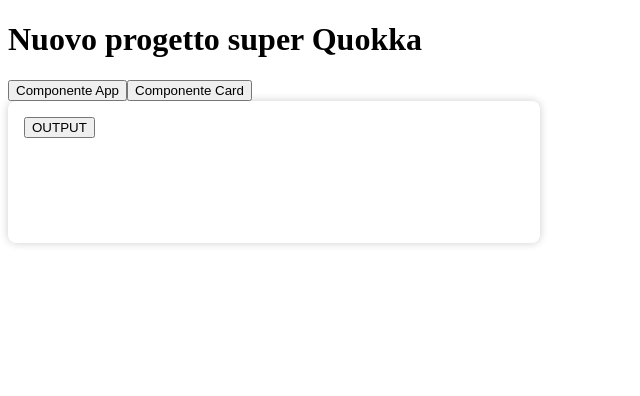
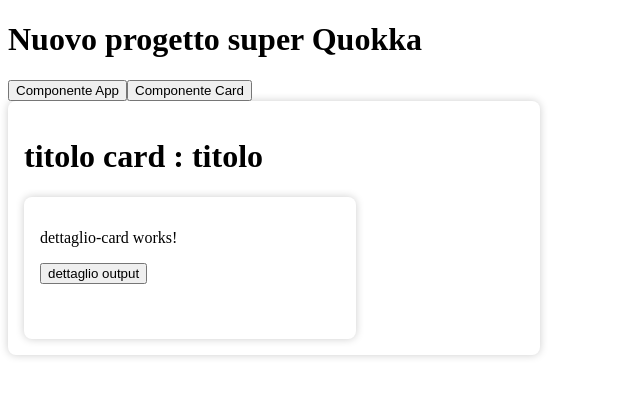
Before and after one commit to Bongiu/QuokkaProg, an Angular app: page /card in a window 1280 px wide. Shown: the top 396 px of the page, without its empty margins (0-640 px from the left). Built offline with nearby package versions, Linux system fonts and the light colour scheme.

Commit message:
output e routing tra componenti

```diff
--- a/src/app/app.component.ts
+++ b/src/app/app.component.ts
@@ -1,7 +1,6 @@
 import { Component, computed, inject, signal } from '@angular/core';
 import { RouterLink, RouterLinkActive, RouterOutlet } from '@angular/router';
 import { CardComponent } from "../library/card/card.component";
-import e from 'express';
 import { InvioDatiOutputCardService } from './core/services/invio-dati-output-card.service';
 
 @Component({
@@ -12,14 +11,13 @@
   styleUrl: './app.component.scss'
 })
 export class AppComponent {
-  title = 'ProgettoQuokka';
 
-  titoloPadreInput = signal<string>('Questo è il titolo passato in input nella card');
+  titoloFiglioInput = signal<string>('Questo è il titolo passato in input nella card');
   invioOutput = inject(InvioDatiOutputCardService); // import del servizio
   // data : any;
 
   provaInput = computed(()=>{
-    const titoloPadreInput = this.titoloPadreInput();
+    const titoloPadreInput = this.titoloFiglioInput();
     return titoloPadreInput;
   })
 
@@ -31,11 +29,4 @@
     this.getDatiOutput;
   }
 
-  // riceviDati(datiRicevuti:any){
-  //   this.invioOutput.$datoOutput.subscribe(res =>{
-  //     this.data = res;
-  //   })
-  // }
-
-
 }
--- a/src/app/app.routes.ts
+++ b/src/app/app.routes.ts
@@ -4,6 +4,7 @@
 export const routes: Routes = [
   {path: '', component: HomeComponent},
     {path: 'card', loadChildren:()=>import('../library/card/card.route').then(m=>m.ROUTES)},
+    // {path: 'dettaglioCard', loadChildren:()=>import('../library/card/card.route').then(m=>m.ROUTES)},
     {
         path: '**',
         redirectTo: '',
--- a/src/library/card/card.component.html
+++ b/src/library/card/card.component.html
@@ -2,8 +2,10 @@
 
     <!-- <h1>{{titoloCardfiglio()}}</h1> -->
     <ng-content></ng-content>
-    <button type="button" (click)="setDatiOutput()">
-        OUTPUT
-    </button>
+    <h1>titolo card : {{titoloCardPadre()}}</h1>
+    <!-- <button type="button" routerLink="dettaglioCard" routerLinkActive="active">
+        dettaglio
+    </button> -->
 
+    <app-dettaglio-card (outputDettaglio)="riceviDatiDettaglio($event)"></app-dettaglio-card>
 </div>
--- a/src/library/card/card.component.ts
+++ b/src/library/card/card.component.ts
@@ -1,11 +1,12 @@
-import { Component, inject, input, output } from '@angular/core';
+import { Component, computed, inject, input, output } from '@angular/core';
 import { InvioDatiOutputCardService } from '../../app/core/services/invio-dati-output-card.service';
-import { log } from 'console';
+import { DettaglioCardComponent } from './dettaglio-card/dettaglio-card.component';
+import { RouterLink, RouterLinkActive } from '@angular/router';
 
 @Component({
   selector: 'app-card',
   standalone: true,
-  imports: [],
+  imports: [DettaglioCardComponent, RouterLink, RouterLinkActive],
   templateUrl: './card.component.html',
   styleUrl: './card.component.scss'
 })
@@ -13,28 +14,29 @@
 
 
   // INPUT -> permette di passare i dati dal componente padre al componente figlio
-  titoloCardfiglio = input.required<string>();
+  titoloCardPadre = input<string>("titolo");
   riceviOutput = inject(InvioDatiOutputCardService); // import del servizio
 
+  constructor(){
+    this.riceviDatiDettaglio;
+  }
 
   // OUTPUT -> permette di passare i dati dal componente figlio al componente padre
   outputDati = output<string>();
   // creazione dell'evento custom per il passaggio dei dati
 
-  // setDatiOutput(nuovoNome: string){
-  //   this.outputDati.emit(nuovoNome)
-  // }
-
   setDatiOutput(){
    this.outputDati.emit('dati inviati dal componente figlio')
   }
+  invioDatiInput = input.required<string>();
+// - - - - - - - - - - - - - -Ricezione output - - - - - - - - - - - - - - - - - - - - -
 
-  constructor(){
+riceviDatiDettaglio(f:string){
+console.log(f)
+}
+// - - - - - - - - - - - - - - - - - - - - - - - - - - - - - - - - - - -
 
-  }
-  // methodRiceviDatiOutput(){
-  //   const newData = 'dati da behaviorsujct';
-  //   this.riceviOutput.methodShowOutput(newData);
-  // }
+
+
 
 }
--- a/src/library/card/card.route.ts
+++ b/src/library/card/card.route.ts
@@ -1,5 +1,6 @@
 import { Route } from "@angular/router";
 import { CardComponent } from "./card.component";
+import { DettaglioCardComponent } from "./dettaglio-card/dettaglio-card.component";
 
 
 export const ROUTES: Route[] = [
@@ -7,6 +8,10 @@
         path: '',
         component: CardComponent
     },
+    // {
+    //     path: 'dettaglioCard',
+    //     component: DettaglioCardComponent
+    // },
     {
         path: '**',
         redirectTo: '',
--- /dev/null
+++ b/src/library/card/dettaglio-card/dettaglio-card.component.html
@@ -0,0 +1,5 @@
+<div class="card-container" style="width: 300px;">
+<p>dettaglio-card works!</p>
+<!-- <h1>{{datiInput}}</h1> -->
+<button (click)="setDatiDettaglio('invio output dettaglio')">dettaglio output</button>
+</div>
--- /dev/null
+++ b/src/library/card/dettaglio-card/dettaglio-card.component.ts
@@ -0,0 +1,27 @@
+import { Component, output, signal } from '@angular/core';
+
+@Component({
+  selector: 'app-dettaglio-card',
+  standalone: true,
+  imports: [],
+  templateUrl: './dettaglio-card.component.html',
+  styleUrl: './dettaglio-card.component.scss'
+})
+export class DettaglioCardComponent {
+
+// datiInput = signal<string>('titolo passato dal padre');
+
+// - - - - - - - - - - - - - - - OUTPUT- - - - - - - - - - - - - - - - - - - -
+outputDettaglio = output<string>();
+
+setDatiDettaglio(datiDettaglioCard:string){
+
+  this.outputDettaglio.emit(datiDettaglioCard);
+}
+
+// - - - - - - - - - - - - - - - - - - - - - - - - - - - - - - - - - - -
+constructor(){
+
+}
+
+}
```
Also changed, not shown: src/app/app.component.html (+1 -7 lines), src/library/card/dettaglio-card/dettaglio-card.component.scss (added), 1 other file (tests, documents, lock files or other folders).
